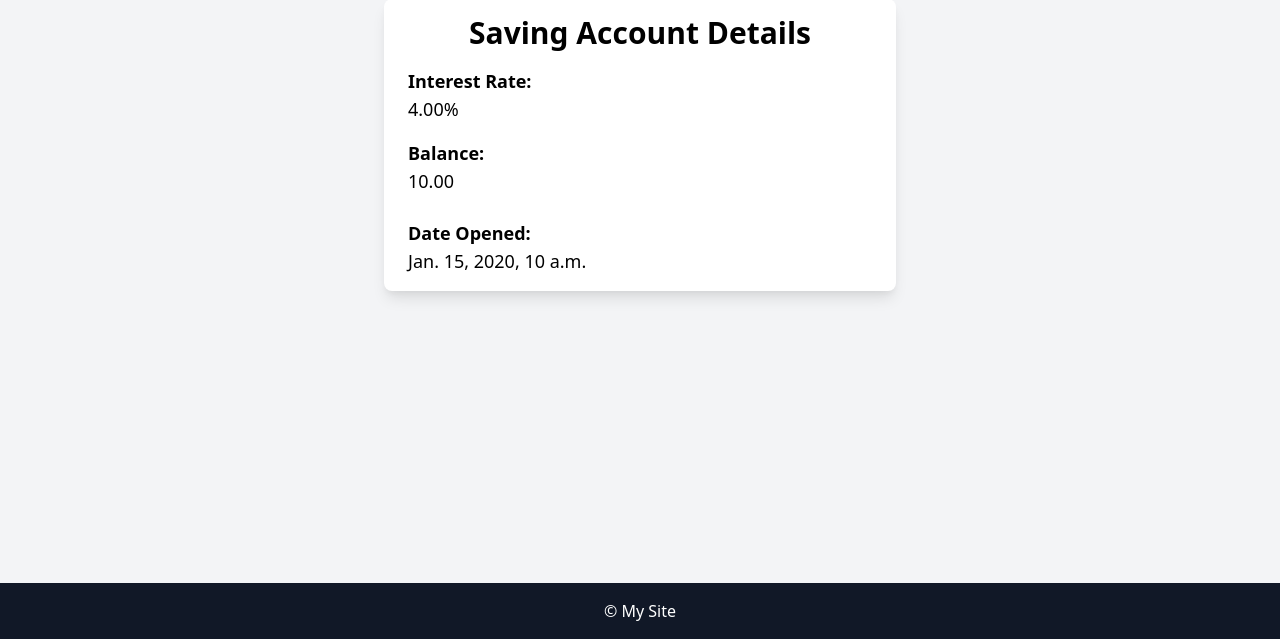
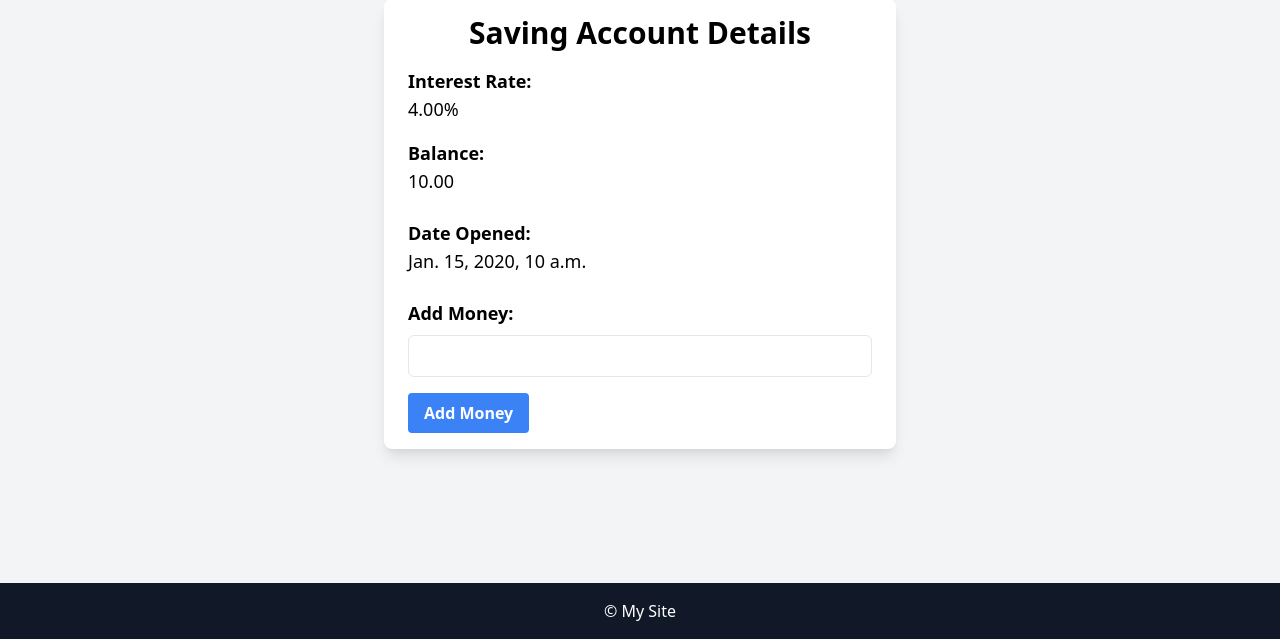
Before and after one commit to gyaneshpande/bank-app, a Django app: page /saving_account_details/ in a window 1280 px wide. Shown: the part 161-800 px from the top of the page. Run offline with Django 5.2, Linux system fonts and the light colour scheme; a user stored in the database is signed in; tables that the repository leaves empty hold one stand-in row (values such as "Sample post").

Commit message:
add feature to add money to account

```diff
--- a/bank/forms.py
+++ b/bank/forms.py
@@ -76,3 +76,6 @@ class CustomPasswordChangeForm(PasswordChangeForm):
         super().__init__(*args, **kwargs)
         # Exclude the old password field
         del self.fields['old_password']
+
+class AddMoneyForm(forms.Form):
+    amount = forms.DecimalField(label='Amount', max_digits=10, decimal_places=2)
--- a/bank/templates/account_details.html
+++ b/bank/templates/account_details.html
@@ -51,6 +51,17 @@
         <p class="text-lg font-semibold">Date Opened:</p>
         <p class="text-lg">{{ account.created_at }}</p>
       </div>
+
+      {% if account.account_type == 'C' or account.account_type == 'S' %}
+      <div class="mt-6">
+        <form action="{% url 'add_money_to_account' account_type=account.account_type %}" method="post">
+          {% csrf_token %}
+          <label for="amount" class="block text-lg font-semibold mb-2">Add Money:</label>
+          <input type="number" step="0.01" id="amount" name="amount" class="block w-full px-4 py-2 border rounded-md focus:outline-none focus:border-blue-500" required>
+          <button type="submit" class="bg-blue-500 hover:bg-blue-700 text-white font-bold py-2 px-4 mt-4 rounded">Add Money</button>
+        </form>
+      </div>
+      {% endif %}
     </div>
   </div>
 </div>
--- a/bank/views.py
+++ b/bank/views.py
@@ -4,7 +4,7 @@ from django.contrib.auth import authenticate, login
 from django.contrib.auth import views as auth_views
 from django.contrib.auth.forms import PasswordResetForm, PasswordChangeForm
 from .models import CustomUser  # Import your custom user model
-from .forms import RegistrationForm, LoginForm, CheckingAccountForm, SavingAccountForm, LoanAccountForm, TransferForm
+from .forms import RegistrationForm, LoginForm, CheckingAccountForm, SavingAccountForm, LoanAccountForm, TransferForm, AddMoneyForm
 from django.urls import reverse_lazy
 from django.contrib.auth import logout, update_session_auth_hash
 from django.contrib import messages
@@ -17,6 +17,7 @@ from django.contrib.auth.views import PasswordChangeView
 from django.urls import reverse_lazy
 from datetime import datetime
 from django.db import transaction
+from decimal import Decimal
 
 # Constants for OTP generation
 OTP_LENGTH = 6
@@ -433,3 +434,28 @@ def transaction_history(request):
     print(user)
     transactions = Transaction.objects.filter(source_account_id=user.id).order_by('-timestamp')
     return render(request, 'transaction_history.html', {'transactions': transactions})
+
+def add_money_to_account(request, account_type):
+    if request.method == 'POST':
+        amount = Decimal(request.POST.get('amount'))
+        print(request.user.id)
+        if amount < 0:
+            messages.error(request, "Value cannot be less than 0")
+            return redirect('user_account')
+        account = Account.objects.get(cust_id=request.user, account_type=account_type)
+        if account_type == 'C':
+            checking_account = CheckingAccount.objects.get(account_id=account.id)
+            checking_account.balance += amount
+            checking_account.save()
+        elif account_type == 'S':
+            saving_account = SavingAccount.objects.get(account_id=account.id)
+            saving_account.balance += amount
+            saving_account.save()
+        # Add more conditions for other account types if needed
+
+        # Redirect to account details page after adding money
+        messages.success(request, "Amount added successfully!")
+        return redirect('user_account')  # Update with the correct URL name for account details page
+    else:
+        # Redirect to the homepage if the request method is not POST
+        return redirect('home')  # Update with the correct URL name for the homepage
--- a/banking_application/urls.py
+++ b/banking_application/urls.py
@@ -38,4 +38,5 @@ urlpatterns = [
     path('forgot-password/', views.forgot_password, name='forgot_password'),
     path('password-change/', auth_views.PasswordChangeView.as_view(), name='password_change'),
     path('password-change/done/', auth_views.PasswordChangeDoneView.as_view(), name='password_change_done'),
+    path('add-money/<str:account_type>/', views.add_money_to_account, name='add_money_to_account'),
 ]
```
